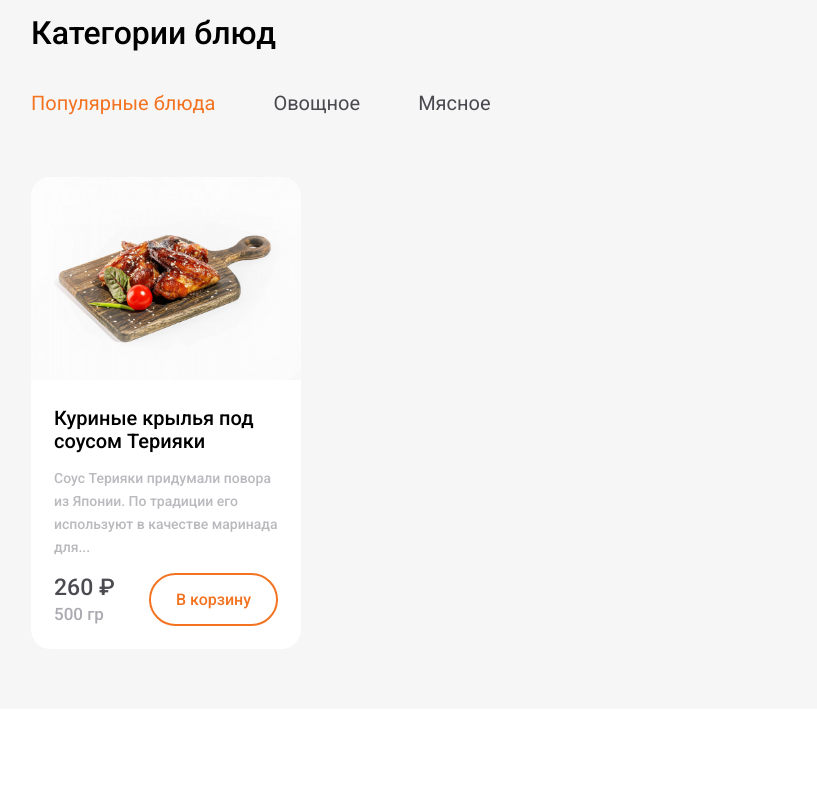
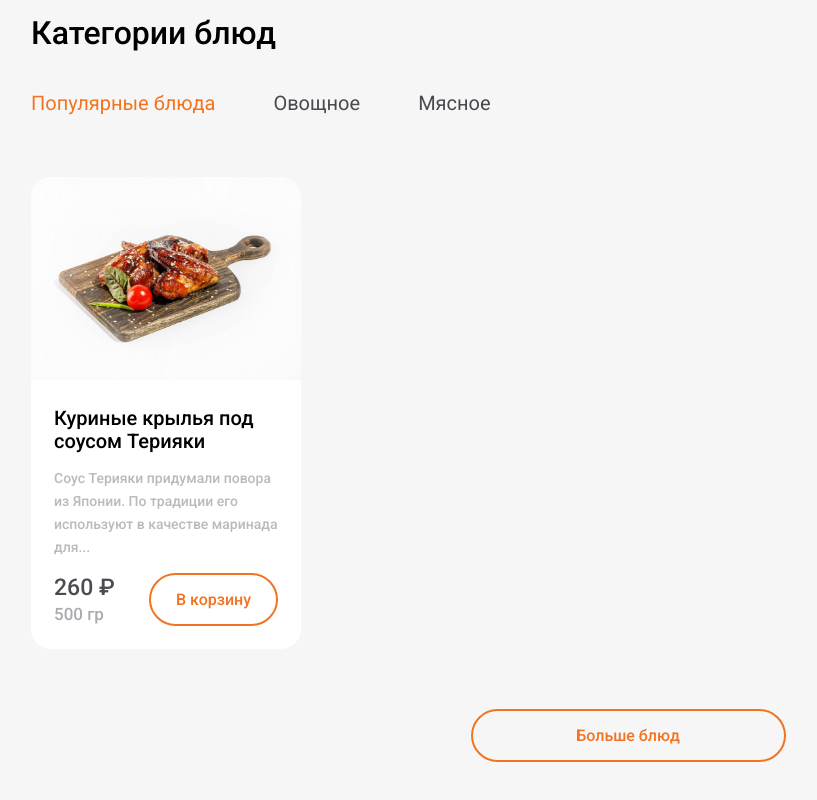
Before and after one commit to AndreyProvkov/index-food, a plain HTML site: page index.html in a window 1280 px wide. Shown: the part 1685-2485 px from the top of the page, without its empty margins (12-829 px from the left). Before the commit the page ends 2394 px from the top, so only its background shows below. Drawn offline with Linux system fonts and the light colour scheme.

Commit message:
Adding a button "More dishes"
Adding a button "More dishes" for the block "Dishes"

```diff
--- a/css/style.css
+++ b/css/style.css
@@ -345,6 +345,7 @@ body {
   color: #aaaab1;
 }
 .button-outline {
+  cursor: pointer;
   background-color: transparent;
   border: 2px solid #f37321;
   padding: 15px 25px;
@@ -354,3 +355,9 @@ body {
   line-height: 19px;
   color: #f37321;
 }
+.button-center {
+  display: block;
+  margin: auto;
+  margin-top: 60px;
+  width: 315px;
+}
--- a/index.html
+++ b/index.html
@@ -221,6 +221,9 @@
             <!-- /.tabs-card -->
           </div>
           <!-- /.tabs-content -->
+          <button class="button button-outline button-center">
+            Больше блюд
+          </button>
         </div>
         <!-- /.container -->
       </section>
```
